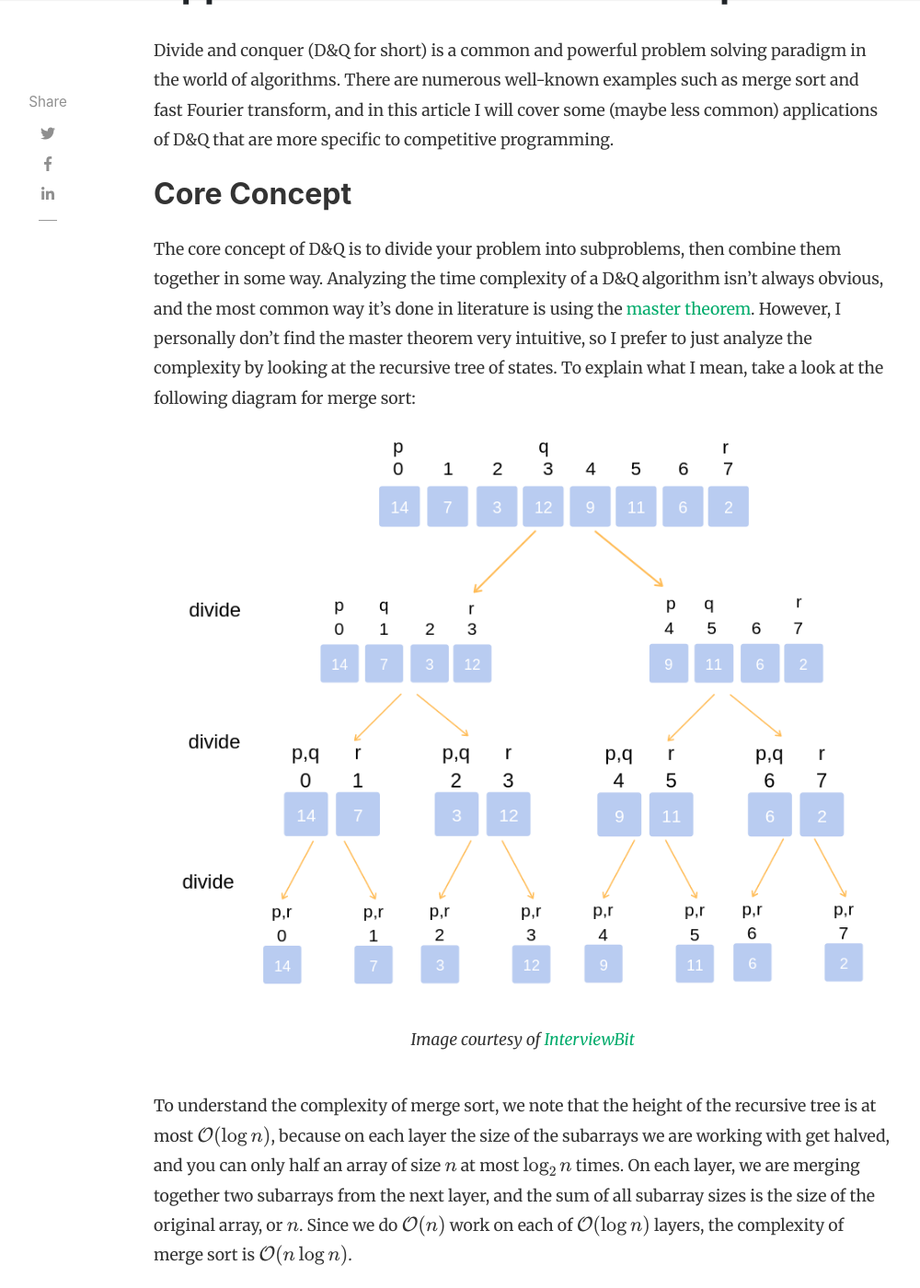
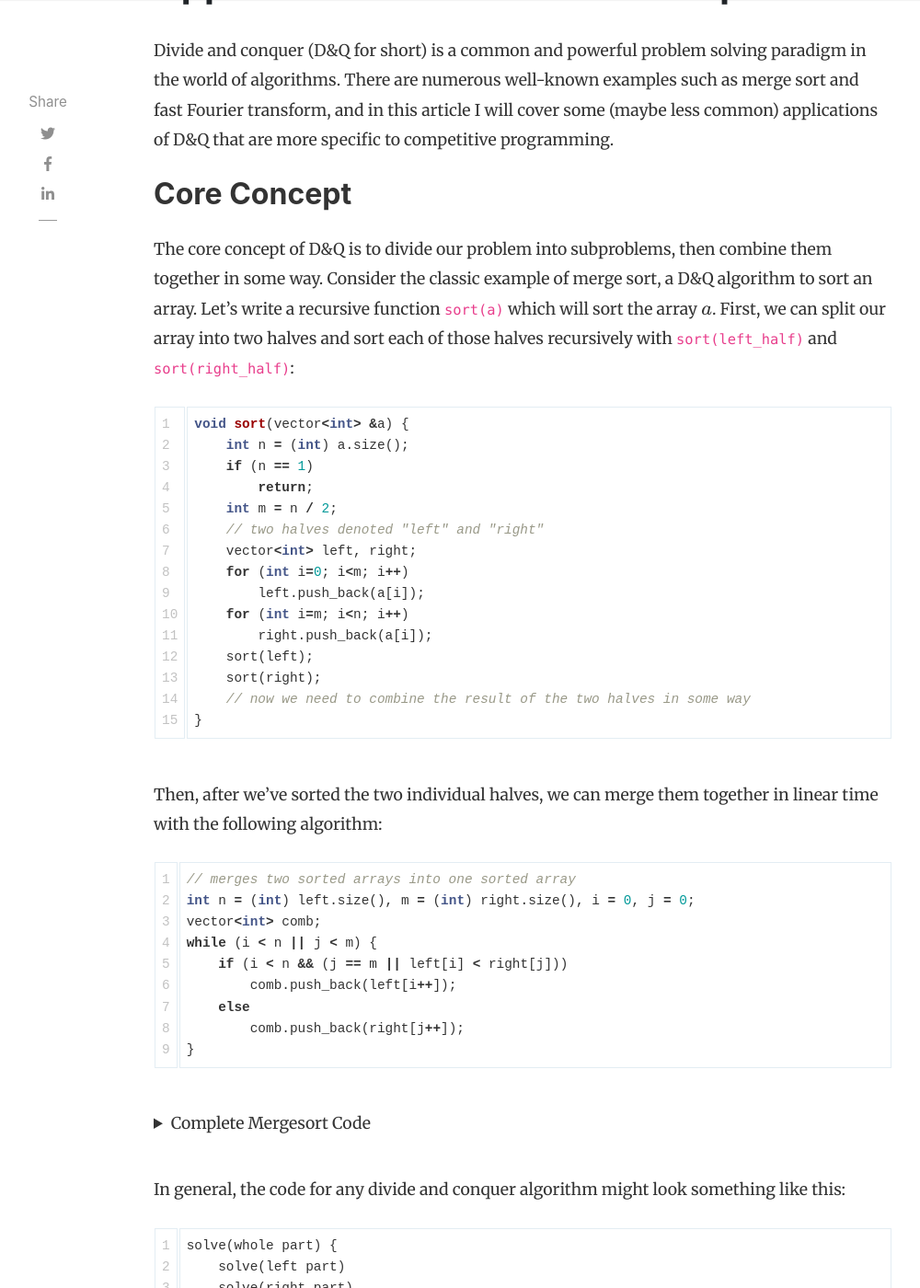
Before and after one commit to mzhang2021/cp-blog, a Jekyll site: the page built from _posts/2021-09-10-divide-and-conquer.md, in a window 1280 px wide and 1400 px high, scrolled down 272 px. Shown: the whole window at 92% size, without its empty margins (118-1118 px from the left). Built offline with Jekyll 4.4.1, drawn with Linux system fonts in a browser that asks for light colours; nearby versions of some CDN libraries; formulas are drawn with MathJax 3; comment, search, counter and statistics services are not loaded; some of the changed text lies outside the part shown.

Commit message:
added clarifying example: mergesort

````diff
--- a/_posts/2021-09-10-divide-and-conquer.md
+++ b/_posts/2021-09-10-divide-and-conquer.md
@@ -9,26 +9,100 @@ usemathjax: true
 Divide and conquer (D&Q for short) is a common and powerful problem solving paradigm in the world of algorithms. There are numerous well-known examples such as merge sort and fast Fourier transform, and in this article I will cover some (maybe less common) applications of D&Q that are more specific to competitive programming.
 
 ## Core Concept
-The core concept of D&Q is to divide your problem into subproblems, then combine them together in some way. Analyzing the time complexity of a D&Q algorithm isn't always obvious, and the most common way it's done in literature is using the [master theorem](https://en.wikipedia.org/wiki/Master_theorem_(analysis_of_algorithms)). However, I personally don't find the master theorem very intuitive, so I prefer to just analyze the complexity by looking at the recursive tree of states. To explain what I mean, take a look at the following diagram for merge sort:
+The core concept of D&Q is to divide our problem into subproblems, then combine them together in some way. Consider the classic example of merge sort, a D&Q algorithm to sort an array. Let's write a recursive function `sort(a)` which will sort the array $a$. First, we can split our array into two halves and sort each of those halves recursively with `sort(left_half)` and `sort(right_half)`:
+
+```c++
+void sort(vector<int> &a) {
+    int n = (int) a.size();
+    if (n == 1)
+        return;
+    int m = n / 2;
+    // two halves denoted "left" and "right"
+    vector<int> left, right;
+    for (int i=0; i<m; i++)
+        left.push_back(a[i]);
+    for (int i=m; i<n; i++)
+        right.push_back(a[i]);
+    sort(left);
+    sort(right);
+    // now we need to combine the result of the two halves in some way
+}
+```
+
+Then, after we've sorted the two individual halves, we can merge them together in linear time with the following algorithm:
+
+```c++
+// merges two sorted arrays into one sorted array
+int n = (int) left.size(), m = (int) right.size(), i = 0, j = 0;
+vector<int> comb;
+while (i < n || j < m) {
+    if (i < n && (j == m || left[i] < right[j]))
+        comb.push_back(left[i++]);
+    else
+        comb.push_back(right[j++]);
+}
+```
+
+<details markdown="1" style="margin-bottom: 5%"><summary>Complete Mergesort Code</summary>
+
+```c++
+vector<int> merge(const vector<int> &left, const vector<int> &right) {
+    int n = (int) left.size(), m = (int) right.size(), i = 0, j = 0;
+    vector<int> comb;
+    while (i < n || j < m) {
+        if (i < n && (j == m || left[i] < right[j]))
+            comb.push_back(left[i++]);
+        else
+            comb.push_back(right[j++]);
+    }
+    return comb;
+}
+
+void sort(vector<int> &a) {
+    int n = (int) a.size();
+    if (n == 1)
+        return;
+    int m = n / 2;
+    vector<int> left, right;
+    for (int i=0; i<m; i++)
+        left.push_back(a[i]);
+    for (int i=m; i<n; i++)
+        right.push_back(a[i]);
+    sort(left);
+    sort(right);
+    a = merge(left, right);
+}
+```
+</details>
+
+In general, the code for any divide and conquer algorithm might look something like this:
+
+```
+solve(whole part) {
+    solve(left part)
+    solve(right part)
+    combine(result of solve(left part), result of solve(right part))
+}
+```
+
+Analyzing the time complexity of a D&Q algorithm isn't always obvious, and the most common way it's done in literature is using the [master theorem](https://en.wikipedia.org/wiki/Master_theorem_(analysis_of_algorithms)). However, I personally don't find the master theorem very intuitive, so I prefer to just analyze the complexity by looking at the recursive tree of states. To explain what I mean, take a look at the following diagram for merge sort:
 
 ![image 1]({{ site.baseurl }}/assets/images/divide-and-conquer-1.png)
 <div style="text-align: center; margin-bottom: 5%"><em>Image courtesy of <a href="https://www.interviewbit.com/tutorial/merge-sort-algorithm/">InterviewBit</a></em></div>
 
-To understand the complexity of merge sort, we note that the height of the recursive tree is at most $\mathcal O(\log n)$, because on each layer the size of the subarrays we are working with get halved, and you can only half an array of size $n$ at most $\log_2 n$ times. On each layer, we are merging together two subarrays from the next layer, and the sum of all subarray sizes is the size of the original array, or $n$. Since we do $\mathcal O(n)$ work on each of $\mathcal O(\log n)$ layers, the complexity of merge sort is $\mathcal O(n \log n)$.
+To understand the complexity of merge sort, we note that the height of the recursive tree is at most $\mathcal O(\log n)$, because on each layer the size of the subarrays we are working with get halved, and we can only half an array of size $n$ at most $\log_2 n$ times. On each layer, we are merging together two subarrays from the next layer, and the sum of all subarray sizes is the size of the original array, or $n$. Since we do $\mathcal O(n)$ work on each of $\mathcal O(\log n)$ layers, the complexity of merge sort is $\mathcal O(n \log n)$.
 
 This was a traditional simple example, so now let's jump into some harder problems!
 
 ## [Codeforces Edu 94E: Clear the Multiset](https://codeforces.com/problemset/problem/1400/E)
 
-The problem essentially translates to the following: given an array, you can perform two types of operations:
+The problem essentially translates to the following: given an array, we can perform two types of operations:
 1. Subtract 1 from some subarray of non-zero values.
 2. Subtract any positive $x$ from any one value.
 
 What is the minimum number of operations to reduce the array to all 0s?
 
 There is an approach to this problem using dynamic programming, but let's consider a D&Q approach. Let's denote `solve(l, r)` as the minimum number of operations to reduce the subarray $a[l, r]$ to 0. For now, assume $a_i > 0$. An upper bound on our answer is `r - l + 1` by applying the type 2 operation to reduce each array element to 0. Now what if we want to perform type 1 operations? Note that it's always optimal to apply type 1 operations to the entire subarray, because that gets us closer to reducing all of them to 0. It is never optimal to use type 1 operations on some subset of the subarray, then type 2 operations in between, because we can achieve the same effect by applying type 1 operations to the entire array when possible and use less operations. We can apply type 1 operations until some element gets reduced to 0, which will first be the minimum element. After some index $a_m$ gets reduced to 0, we can compute and add `solve(l, m - 1)` and `solve(m + 1, r)` as subproblems. The code looks as follows:
-
-<details markdown="1" style="margin-bottom: 5%"><summary>Click Me</summary>
 
 ```c++
 int solve(int l, int r) {
@@ -46,8 +120,8 @@ int solve(int l, int r) {
     return min(solve(l, idx - 1) + solve(idx + 1, r) + mn, r - l + 1);
 }
 ```
-As an aside, notice that this code allows applying type 2 operations on some $a_i = 0$, which is technically not allowed. Luckily, we will never do that in the optimal solution anyways, so it's ok that our code permits this possibility. This is actually a very common trick in CP: relaxing the conditions of the problem to ease the implementation because we know the optimal solution will follow a stricter set of conditions. [This problem](https://codeforces.com/contest/1473/problem/E) is another example of that trick (though it's not a D&Q problem).
-
+<details markdown="1" style="margin-bottom: 5%"><summary>An Aside</summary>
+Notice that this code allows applying type 2 operations on some $a_i = 0$, which is technically not allowed. Luckily, we will never do that in the optimal solution anyways, so it's ok that our code permits this possibility. This is actually a very common trick in CP: relaxing the conditions of the problem to ease the implementation because we know the optimal solution will follow a stricter set of conditions. [This problem](https://codeforces.com/contest/1473/problem/E) is another example of that trick (though it's not a D&Q problem).
 </details>
 
 One question left: what's the time complexity? One way of bounding the time complexity is doing the same thing we did in our merge sort example: bound the height of the recursive tree and the amount of work we perform on each height. The worst case would be doing uneven splits every time (i.e. always having the minimum element be $l$): $[1, n] \implies [2, n] \implies [3, n] \implies \dots$, giving us $\mathcal O(n)$ height. On each layer, we iterate over all the elements in the array at most once in one of the states on that layer, giving us $\mathcal O(n)$ work per layer, so our complexity is $\mathcal O(n^2)$, which is fast enough for the constraints of this problem.
@@ -60,7 +134,7 @@ Another approach is simply counting the number of total states. A naive bound wo
 
 In this diagram, I actually include the minimum index still, so instead of splitting $[l, r]$ into $[l, m - 1]$ and $[m + 1, r]$, I split it into $[l, m]$ and $[m + 1, r]$. I do this because this is a general proof that extends to other problems, and including $m$ in one of the intervals can only make the complexity worse, so the proof still applies to this problem.
 
-Now here's the intuition: let's pretend indices $1, 2, \dots, n$ actually refer to nodes in a graph. The state $[l, r]$ refers to a connected component of vertices $l, l + 1, \dots, r$. And initially, we have $[1, n]$ representing a line graph with edges connecting $(i, i + 1)$ for all $1 \leq i < n$, or $n - 1$ total edges. What does a split of a state into two other states represent in this analogy? It represents deleting some edge $(m, m + 1)$ and splitting the component into two separate ones. And since you can only delete at most $n - 1$ edges, we only have at most $2(n - 1) + 1$ states, or $\mathcal O(n)$ states! A naive bound on the amount of work we do at each state is $\mathcal O(n)$, so the complexity is $\mathcal O(n^2)$.
+Now here's the intuition: let's pretend indices $1, 2, \dots, n$ actually refer to nodes in a graph. The state $[l, r]$ refers to a connected component of vertices $l, l + 1, \dots, r$. And initially, we have $[1, n]$ representing a line graph with edges connecting $(i, i + 1)$ for all $1 \leq i < n$, or $n - 1$ total edges. What does a split of a state into two other states represent in this analogy? It represents deleting some edge $(m, m + 1)$ and splitting the component into two separate ones. And since we can only delete at most $n - 1$ edges, we only have at most $2(n - 1) + 1$ states, or $\mathcal O(n)$ states! A naive bound on the amount of work we do at each state is $\mathcal O(n)$, so the complexity is $\mathcal O(n^2)$.
 
 Notice that our second way of analyzing the complexity more easily lends itself to a subquadratic solution. Instead of naively iterating to find the minimum index, we can use a [RMQ sparse table](https://cp-algorithms.com/data_structures/sparse-table.html#toc-tgt-3) to instantly find it in $\mathcal O(1)$. And instead of subtracting `mn` from each index like in the code above, we notice that we're simply subtracting `mn` from every array element, so we can instead maintain some extra parameter `delta` in our recursive method to keep track of how much we've subtracted from all elements in our current range. So we've now reduced the amount of work done at each state to $\mathcal O(1)$, giving us an $\mathcal O(n)$ or $\mathcal O(n \log n)$, depending on how we precompute our sparse table.
 
@@ -297,7 +371,7 @@ int main() {
 </details>
 
 ## CDQ Divide and Conquer
-This final section refers to a specific application of D&Q: CDQ D&Q, which I first read about in [this Codeforces comment](https://codeforces.com/blog/entry/68263#comment-525816) and in the [linked PDF](https://assets.hkoi.org/training2018/dc.pdf). The general gist of the technique is as follows: say you have a data structure and two types of operations:
+This final section refers to a specific application of D&Q: CDQ D&Q, which I first read about in [this Codeforces comment](https://codeforces.com/blog/entry/68263#comment-525816) and in the [linked PDF](https://assets.hkoi.org/training2018/dc.pdf). The general gist of the technique is as follows: say we have a data structure and two types of operations:
 1. Update the data structure.
 2. Query for some aggregate in the data structure.
 
````
